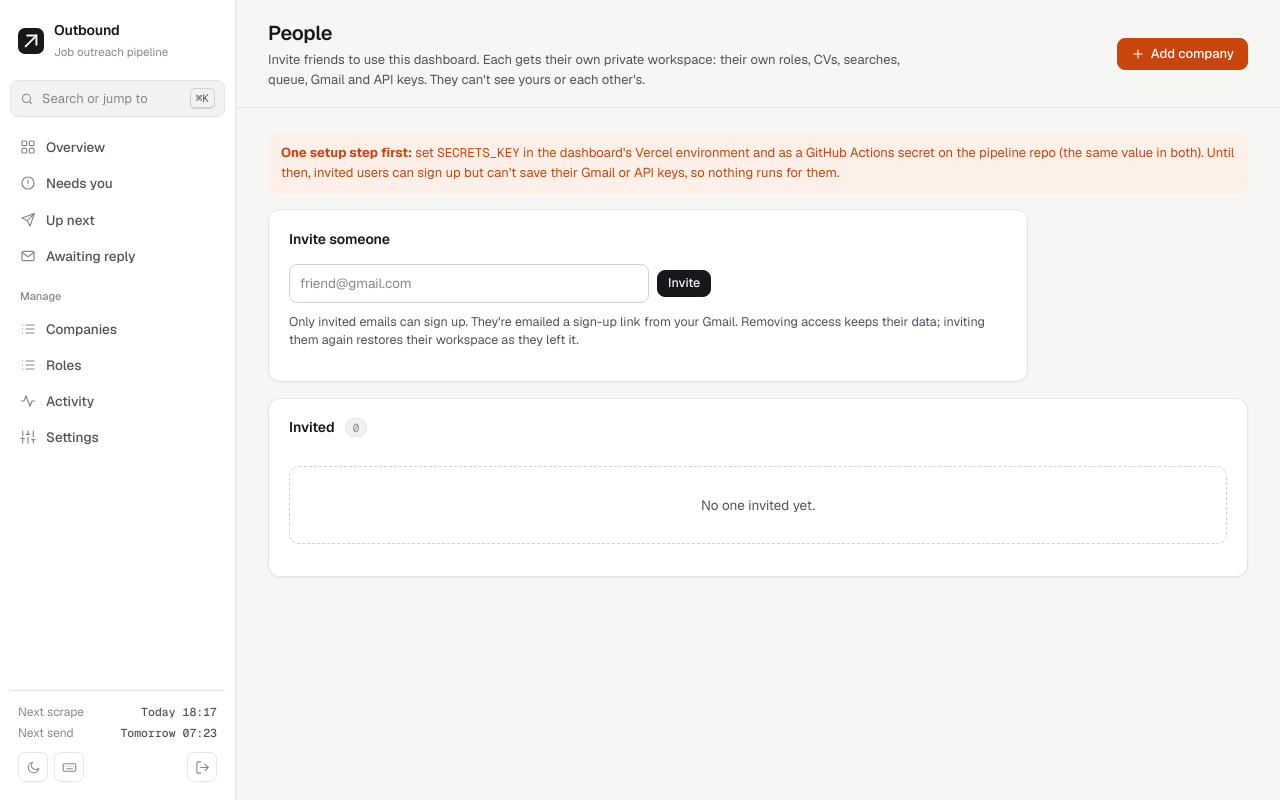
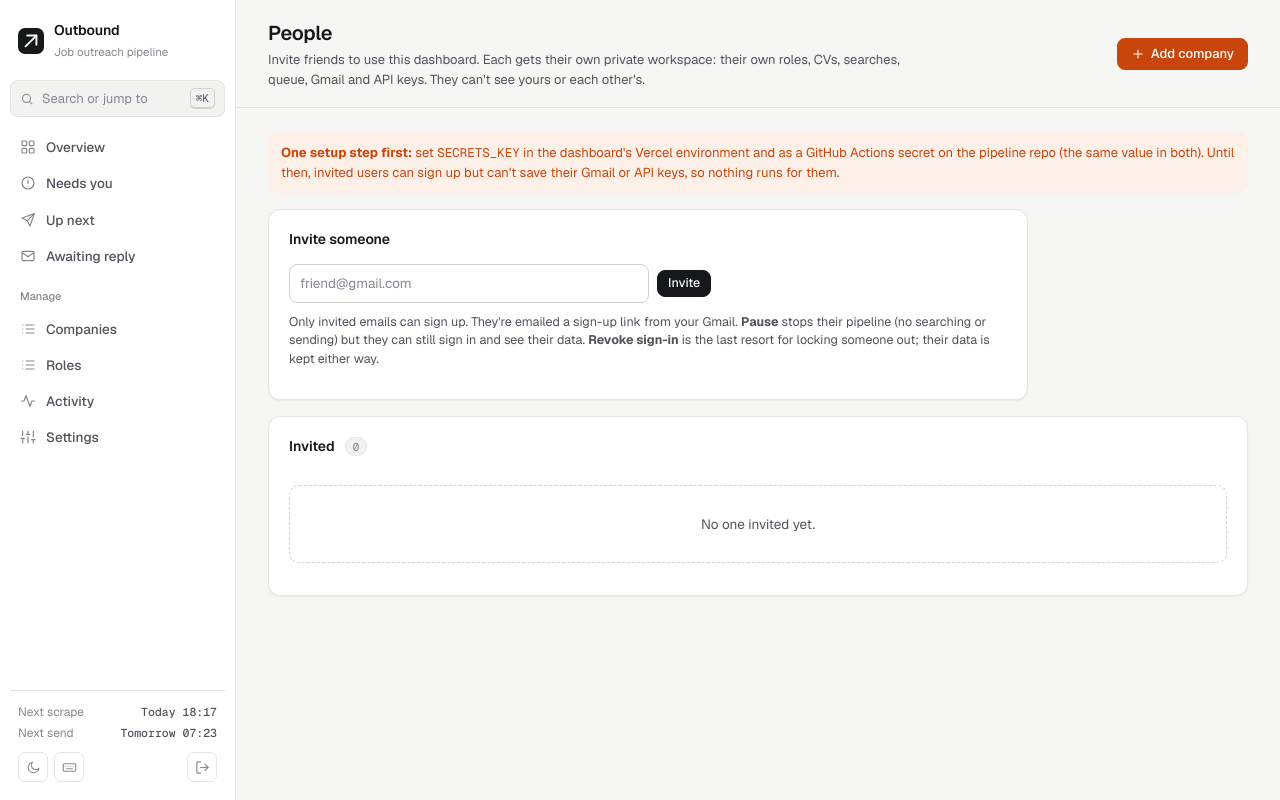
Before and after one commit to Asheryram/mime, a Flask app: template webapp/templates/people.html in a window 1280 px wide. Run offline with Flask 3, Linux system fonts and the light colour scheme; the template is opened without the code that fills it, so the values that code supplies are empty.

Commit message:
People: pause a member's pipeline without locking them out
The owner can now pause and resume a member's pipeline from the People
page. A paused member can still sign in, see and edit their data, and
sees a banner saying their pipeline is paused; scheduled runs skip them
(tenants.py already honours the flag) and "Run now" is refused. They
can't lift the pause themselves: it isn't a profile field.

Revoking the sign-in stays available as a separate, clearly labelled
last resort ("Revoke sign-in"); it keeps the data as before.

Co-Authored-By: Claude Opus 5.5 <noreply@anthropic.com>
Claude-Session: https://claude.ai/code/session_01LhtqaFYkS5TYc9e7jhRY4L

```diff
--- a/webapp/app.py
+++ b/webapp/app.py
@@ -414,11 +414,38 @@ def load_data():
     return companies, nav
 
 
+def member_paused():
+    """True when the signed-in member's pipeline has been paused by the owner (read once per request)."""
+    if not getattr(g, "member", None):
+        return False
+    if "member_paused" not in g:
+        g.member_paused = bool(safe_call(state_repo.get_profile, fallback={}).get("paused"))
+    return g.member_paused
+
+
+def set_member_paused(tenant, paused, why):
+    """Pause or resume a member's pipeline. Their sign-in and data are untouched; tenants.py skips paused users."""
+    state_repo.set_tenant(tenant)
+    try:
+        prof = state_repo.get_profile()
+        if bool(prof.get("paused")) == paused:
+            return False
+        if paused:
+            prof["paused"] = True
+        else:
+            prof.pop("paused", None)
+        state_repo.save_profile(prof, why)
+        return True
+    finally:
+        state_repo.set_tenant("")
+
+
 @app.context_processor
 def shell_context():
     now = utcnow()
     return {
         "is_member": bool(getattr(g, "member", None)),
+        "member_paused": member_paused(),
         "is_owner_user": is_owner(),
         "palette": getattr(g, "palette", []),
         "shell_next_send": next_send_run(now),
@@ -1391,6 +1418,10 @@ def settings_run(which):
     if not workflow:
         flash("Unknown pipeline.", "error")
         return redirect(url_for("settings"))
+    if member_paused():
+        flash("Your pipeline is paused by the dashboard's owner, so nothing will run. Ask them to resume it.",
+              "error")
+        return redirect(url_for("settings"))
     try:
         state_repo.dispatch_workflow(workflow)
     except state_repo.TokenPermissionError:
@@ -1963,24 +1994,38 @@ def people():
                 except (KeyError, smtplib.SMTPException, OSError):
                     flash(f"Invited {email}, but the invite email couldn't be sent. Send them this link: {link}",
                           "success")
+        elif action in ("pause", "resume"):
+            member = db.get_member(email)
+            if not member:
+                flash(f"{email} hasn't signed up yet, so there's no pipeline to {action}.", "error")
+            elif action == "pause":
+                set_member_paused(member["tenant"], True, "Pipeline paused by owner")
+                flash(f"Paused {email}'s pipeline: nothing is searched or sent for them. They can still sign in "
+                      f"and see their data.", "success")
+            else:
+                set_member_paused(member["tenant"], False, "Pipeline resumed by owner")
+                flash(f"Resumed {email}'s pipeline. It runs again on the next schedule.", "success")
         elif action == "remove":
+            # The rarely needed last resort: revoke the login itself. Data is kept and
+            # the pipeline paused; inviting them again restores both.
             tenant = db.remove_access(email)
             if tenant:
-                # Stop their pipeline runs too, not just their logins.
-                state_repo.set_tenant(tenant)
-                try:
-                    prof = state_repo.get_profile()
-                    if prof:
-                        prof["paused"] = True
-                        state_repo.save_profile(prof, "Access removed by owner; pipeline paused")
-                finally:
-                    state_repo.set_tenant("")
-                flash(f"Removed access for {email}: they're signed out and their pipeline is paused. Their data "
-                      f"is kept in tenants/{tenant}/. Invite them again to restore everything.", "success")
+                set_member_paused(tenant, True, "Access removed by owner; pipeline paused")
+                flash(f"Revoked {email}'s sign-in and paused their pipeline. Their data is kept in "
+                      f"tenants/{tenant}/; invite them again to restore everything.", "success")
             else:
-                flash(f"Removed the invite for {email}.", "success")
+                flash(f"Cancelled the invite for {email}.", "success")
         return redirect(url_for("people"))
-    return render_template("people.html", active="people", nav=nav, invites=safe_call(db.list_invites, fallback=[]),
+    invites = safe_call(db.list_invites, fallback=[])
+    for i in invites:
+        i["paused"] = False
+        if i["tenant"]:
+            state_repo.set_tenant(i["tenant"])
+            try:
+                i["paused"] = bool(safe_call(state_repo.get_profile, fallback={}).get("paused"))
+            finally:
+                state_repo.set_tenant("")
+    return render_template("people.html", active="people", nav=nav, invites=invites,
                            keys_ready=secretbox.available())
 
 
--- a/webapp/templates/base_app.html
+++ b/webapp/templates/base_app.html
@@ -27,6 +27,7 @@
       {% with messages = get_flashed_messages(with_categories=true) %}
         {% for category, msg in messages %}<div class="flash {{ category }}" role="status">{{ msg }}</div>{% endfor %}
       {% endwith %}
+      {% if member_paused %}<div class="callout warn" role="status"><b>Your pipeline is paused</b> by the dashboard's owner: nothing is searched or sent for you right now. You can still sign in, see and edit everything; it picks up where it left off when they resume it.</div>{% endif %}
       {% block content %}{% endblock %}
     </main>
   </div>
--- a/webapp/templates/people.html
+++ b/webapp/templates/people.html
@@ -13,7 +13,7 @@
     <input type="email" name="email" placeholder="friend@gmail.com" required style="margin:0; max-width: 360px;" aria-label="Email to invite">
     <button type="submit" class="sm">Invite</button>
   </form>
-  <p class="small muted" style="margin-top:10px">Only invited emails can sign up. They're emailed a sign-up link from your Gmail. Removing access keeps their data; inviting them again restores their workspace as they left it.</p>
+  <p class="small muted" style="margin-top:10px">Only invited emails can sign up. They're emailed a sign-up link from your Gmail. <b>Pause</b> stops their pipeline (no searching or sending) but they can still sign in and see their data. <b>Revoke sign-in</b> is the last resort for locking someone out; their data is kept either way.</p>
 </section>
 
 <section class="panel card-box">
@@ -25,11 +25,22 @@
     {% for i in invites %}
       <tr>
         <td class="mono">{{ i.email }}</td>
-        <td>{% if i.tenant %}<span class="pill ok">joined {{ i.joined_at|longdate }}</span>{% else %}<span class="pill later">invited {{ i.invited_at|longdate }}</span>{% endif %}</td>
+        <td>{% if i.tenant and i.paused %}<span class="pill later">paused</span>{% elif i.tenant %}<span class="pill ok">active · joined {{ i.joined_at|longdate }}</span>{% else %}<span class="pill later">invited {{ i.invited_at|longdate }}</span>{% endif %}</td>
         <td class="mono small">{{ ('tenants/' ~ i.tenant ~ '/') if i.tenant else '' }}</td>
-        <td><form method="post" class="inline" onsubmit="return confirm('Remove access for {{ i.email }}? They are signed out at once and their pipeline is paused. Their data is kept: invite them again to restore everything.');">
-          <input type="hidden" name="action" value="remove"><input type="hidden" name="email" value="{{ i.email }}">
-          <button type="submit" class="danger sm">Remove access</button></form></td>
+        <td class="row-actions">
+          {% if i.tenant %}
+          <form method="post" class="inline">
+            <input type="hidden" name="action" value="{{ 'resume' if i.paused else 'pause' }}"><input type="hidden" name="email" value="{{ i.email }}">
+            <button type="submit" class="sm {{ '' if i.paused else 'ghost' }}">{{ 'Resume pipeline' if i.paused else 'Pause pipeline' }}</button></form>
+          <form method="post" class="inline" onsubmit="return confirm('Revoke sign-in for {{ i.email }}? They are locked out and their pipeline is paused. Their data is kept: invite them again to restore everything. To only stop their pipeline, use Pause instead.');">
+            <input type="hidden" name="action" value="remove"><input type="hidden" name="email" value="{{ i.email }}">
+            <button type="submit" class="danger sm">Revoke sign-in</button></form>
+          {% else %}
+          <form method="post" class="inline">
+            <input type="hidden" name="action" value="remove"><input type="hidden" name="email" value="{{ i.email }}">
+            <button type="submit" class="danger sm">Cancel invite</button></form>
+          {% endif %}
+        </td>
       </tr>
     {% endfor %}
     </tbody>
--- a/webapp/templates/profile.html
+++ b/webapp/templates/profile.html
@@ -4,7 +4,6 @@
 {% block page_sub %}Who your applications are from. Your emails and cover letters are signed with these details and sent from your own Gmail.{% endblock %}
 {% block content %}
 {% include "_setup_steps.html" %}
-{% if p.get('paused') %}<div class="callout warn">Your pipeline is paused by the dashboard's owner: nothing is searched or sent for you.</div>{% endif %}
 <form method="post">
 <section class="panel card-box" style="max-width: 900px;">
   <div class="panel-head"><h2>Your details</h2></div>
```
Also changed, not shown: tests/test_multi_user.py (+26 -0 lines).
